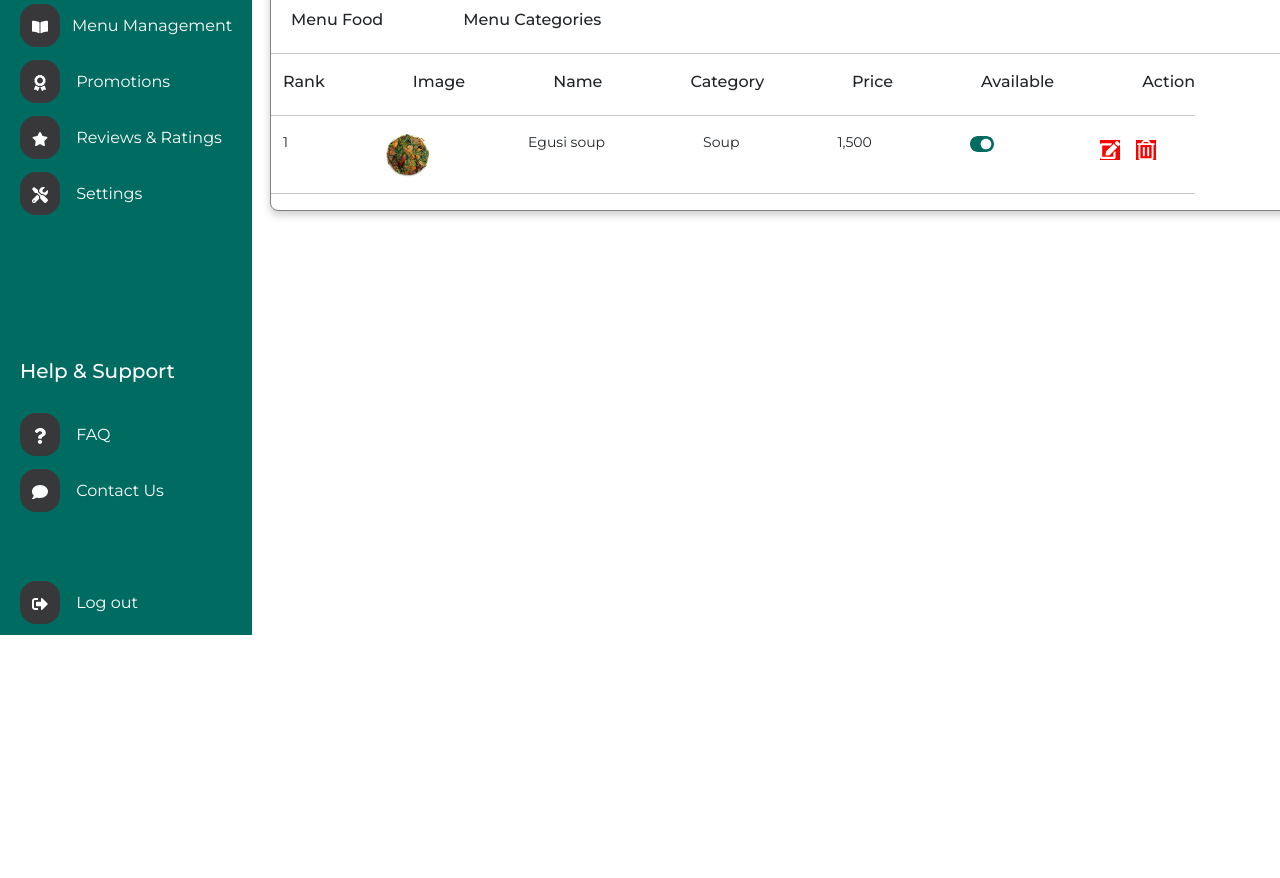
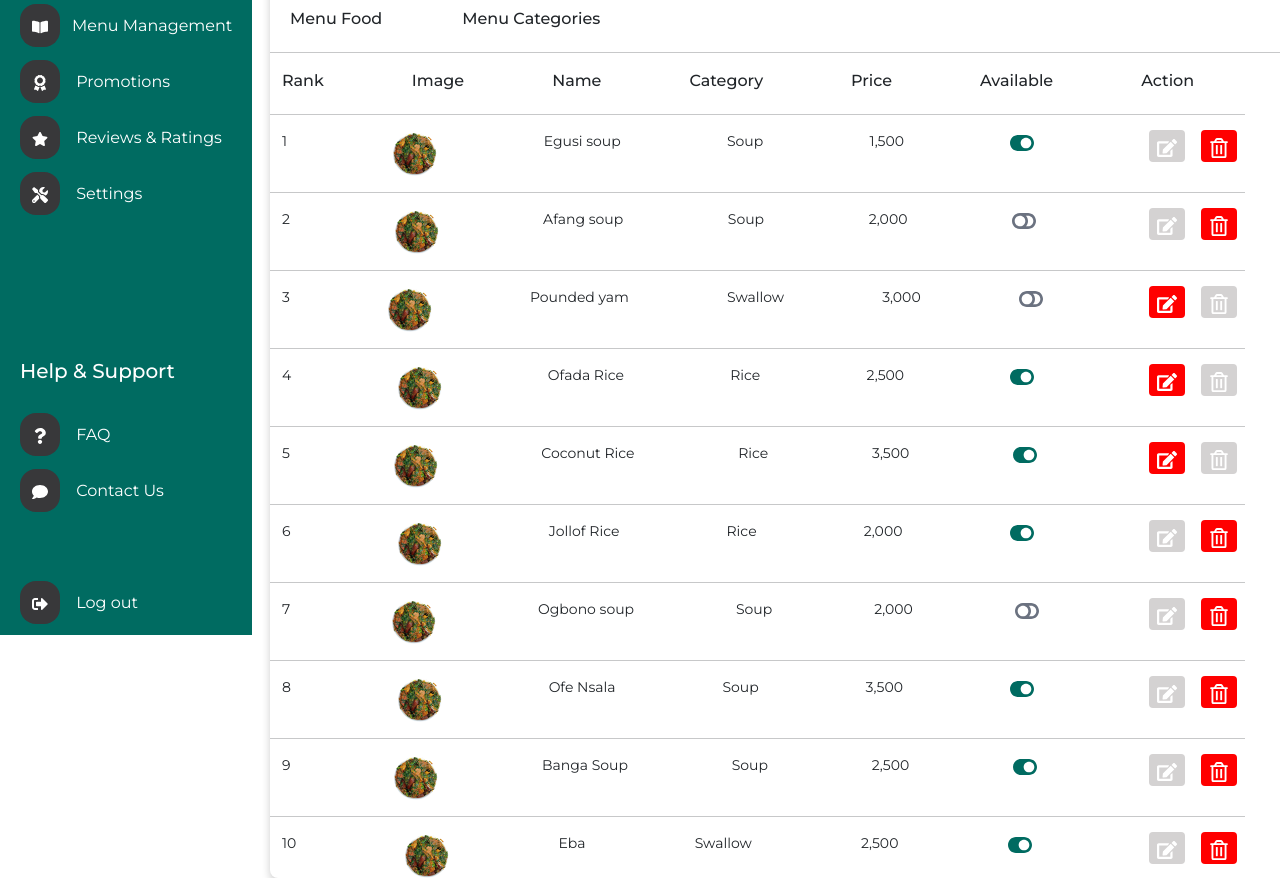
Before and after one commit to R-Wangui/Local-Dish-Connect, a React (Vite) app: page /menumanagement in a window 1280 px wide. Shown: the part 220-1098 px from the top of the page. Before the commit the page ends 855 px from the top, so only its background shows below. Built offline with nearby package versions, Linux system fonts and the light colour scheme.

Commit message:
Finished the menu management component

```diff
--- a/src/index.css
+++ b/src/index.css
@@ -1430,14 +1430,12 @@ Card.Img {
   top: 96px;
   left: 250px;
   margin: 20px;
-  border: 1px solid gray;
+  /* border: 1px solid gray; */
   border-radius: 8px;
   box-shadow: 0 4px 8px 0 rgba(0, 0, 0, 0.2);
 }
 .menuTitle {
   display: inline-flex;
-  /* flex-direction: column; */
-  /* justify-content: space-between; */
   gap: 500px;
   padding: 20px;
 
@@ -1451,36 +1449,66 @@ Card.Img {
   display: inline-flex;
   gap: 80px;
 }
+.menuItem {
+  display: flex;
+  justify-content: space-between;
+  gap: 98px;
+  font-size: 14px;
+  padding-left: 12px;
+  /* border-bottom: 1px solid gray; */
+}
+/* Styling for the toggle icons */
+.menuOn {
+  font-size: 24px;
+  color: #006B61;
+}
+.menuOff {
+  font-size: 24px;
+  color: #6B7280;
+  fill: #6B7280;
+}
+/* Styling the icons for the Action section */
+.menuActive {
+  font-size: 20px;
+  background-color: red;
+  padding: 4px 8px 4px 8px;
+  color: white;
+  margin: 8px;
+  border-radius: 4px;
+}
+.menuInactive {
+  font-size: 20px;
+  background-color: rgb(212, 210, 210);
+  padding: 4px 8px 4px 8px;
+  color: white;
+  margin: 8px;
+  border-radius: 4px;
+}
+
+/* styling for the alternative outlook for the menu management section */
+/* .menuEntry1 {
+  padding-right: 60px;
+  font-size: 14px;
+  background-color: #F54748;
+} */
 .menuEntry {
   display: flex;
   gap: 88px;
   padding-left: 12px;
 }
-.menuItem {
-  display: flex;
-  gap: 98px;
-  font-size: 14px;
-  padding-left: 12px;
-}
-.menuEntry1 {
-  padding-right: 60px;
-  font-size: 14px;
-  background-color: #F54748;
-}
 .menuManagementImage {
   display: flex;
   flex-direction: column;
 }
-.menuIcons {
-  font-size: 24px;
-  color: #006B61;
-}
-.menuIcon {
+
+/* .menuIcon {
   font-size: 20px;
   background-color: red;
   color: white;
   margin: 8px;
+  border-radius: 4px;
+} */
 
-}
+
 /* style={{ fontSize: '24px' }} */
 /* style={{width: '1040px'}} */
--- a/src/pages/MenuManagement.jsx
+++ b/src/pages/MenuManagement.jsx
@@ -2,7 +2,7 @@ import React from 'react'
 import Buttons from '../components/layout/Buttons'
 import Aside from '../components/vendors dashboard/Aside'
 import VendorsDashboardNavbar from '../components/vendors dashboard/VendorsDashboardNavbar'
-import { FaEdit, FaPlus, FaRegTrashAlt, FaToggleOn } from 'react-icons/fa'
+import { FaEdit, FaPlus, FaRegTrashAlt, FaToggleOff, FaToggleOn } from 'react-icons/fa'
 
 function MenuManagement() {
   const menuManagementBtn = {
@@ -50,10 +50,99 @@ function MenuManagement() {
               <p>Egusi soup</p>
               <p>Soup</p>
               <p>1,500</p>
-              <FaToggleOn className='menuIcons'></FaToggleOn>
-              <span><div><FaEdit className='menuIcon'></FaEdit><FaRegTrashAlt className='menuIcon'></FaRegTrashAlt></div></span>
+              <FaToggleOn className='menuOn'></FaToggleOn>
+              <span ><span className='menuInactive'><FaEdit></FaEdit></span><span className='menuActive'><FaRegTrashAlt></FaRegTrashAlt></span></span>
             </div>
             <hr />
+            <div className='menuItem'>
+              <p>2</p>
+              <img src="\images\menumanagementfoodimage.png" alt="food image" />
+              <p>Afang soup</p>
+              <p>Soup</p>
+              <p>2,000</p>
+              <FaToggleOff className='menuOff'></FaToggleOff>
+              <span><span className='menuInactive'><FaEdit></FaEdit></span><span className='menuActive'><FaRegTrashAlt></FaRegTrashAlt></span></span>
+            </div>
+            <hr />
+            <div className='menuItem'>
+              <p>3</p>
+              <img src="\images\menumanagementfoodimage.png" alt="food image" />
+              <p>Pounded yam</p>
+              <p>Swallow</p>
+              <p>3,000</p>
+              <FaToggleOff className='menuOff'></FaToggleOff>
+              <span><span className='menuActive'><FaEdit></FaEdit></span><span className='menuInactive'><FaRegTrashAlt></FaRegTrashAlt></span></span>
+            </div>
+            <hr />
+            <div className='menuItem'>
+              <p>4</p>
+              <img src="\images\menumanagementfoodimage.png" alt="food image" />
+              <p>Ofada Rice</p>
+              <p>Rice</p>
+              <p>2,500</p>
+              <FaToggleOn className='menuOn'></FaToggleOn>
+              <span><span className='menuActive'><FaEdit></FaEdit></span><span className='menuInactive'><FaRegTrashAlt></FaRegTrashAlt></span></span>
+            </div>
+            <hr />
+            <div className='menuItem'>
+              <p>5</p>
+              <img src="\images\menumanagementfoodimage.png" alt="food image" />
+              <p>Coconut Rice</p>
+              <p>Rice</p>
+              <p>3,500</p>
+              <FaToggleOn className='menuOn'></FaToggleOn>
+              <span><span className='menuActive'><FaEdit></FaEdit></span><span className='menuInactive'><FaRegTrashAlt></FaRegTrashAlt></span></span>
+            </div>
+            <hr />
+            <div className='menuItem'>
+              <p>6</p>
+              <img src="\images\menumanagementfoodimage.png" alt="food image" />
+              <p>Jollof Rice</p>
+              <p>Rice</p>
+              <p>2,000</p>
+              <FaToggleOn className='menuOn'></FaToggleOn>
+              <span><span className='menuInactive'><FaEdit></FaEdit></span><span className='menuActive'><FaRegTrashAlt></FaRegTrashAlt></span></span>
+            </div>
+            <hr />
+            <div className='menuItem'>
+              <p>7</p>
+              <img src="\images\menumanagementfoodimage.png" alt="food image" />
+              <p>Ogbono soup</p>
+              <p>Soup</p>
+              <p>2,000</p>
+              <FaToggleOff className='menuOff'></FaToggleOff>
+              <span><span className='menuInactive'><FaEdit></FaEdit></span><span className='menuActive'><FaRegTrashAlt></FaRegTrashAlt></span></span>
+            </div>
+            <hr />
+            <div className='menuItem'>
+              <p>8</p>
+              <img src="\images\menumanagementfoodimage.png" alt="food image" />
+              <p>Ofe Nsala</p>
+              <p>Soup</p>
+              <p>3,500</p>
+              <FaToggleOn className='menuOn'></FaToggleOn>
+              <span><span className='menuInactive'><FaEdit></FaEdit></span><span className='menuActive'><FaRegTrashAlt></FaRegTrashAlt></span></span>
+            </div>
+            <hr />
+            <div className='menuItem'>
+              <p>9</p>
+              <img src="\images\menumanagementfoodimage.png" alt="food image" />
+              <p>Banga Soup</p>
+              <p>Soup</p>
+              <p>2,500</p>
+              <FaToggleOn className='menuOn'></FaToggleOn>
+              <span><span className='menuInactive'><FaEdit></FaEdit></span><span className='menuActive'><FaRegTrashAlt></FaRegTrashAlt></span></span>
+            </div>
+            <hr />
+            <div className='menuItem'>
+              <p>10</p>
+              <img src="\images\menumanagementfoodimage.png" alt="food image" />
+              <p>Eba</p>
+              <p>Swallow</p>
+              <p>2,500</p>
+              <FaToggleOn className='menuOn'></FaToggleOn>
+              <span><span className='menuInactive'><FaEdit></FaEdit></span><span className='menuActive'><FaRegTrashAlt></FaRegTrashAlt></span></span>
+            </div>
           </div>
           {/* <div className='menuEntry'>
             <h6>Rank</h6>
```
